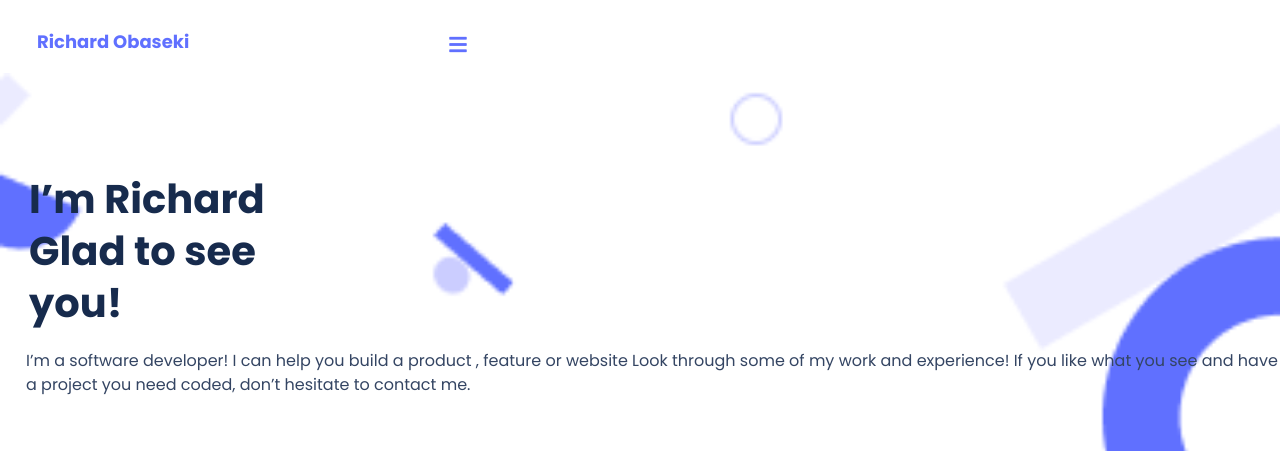
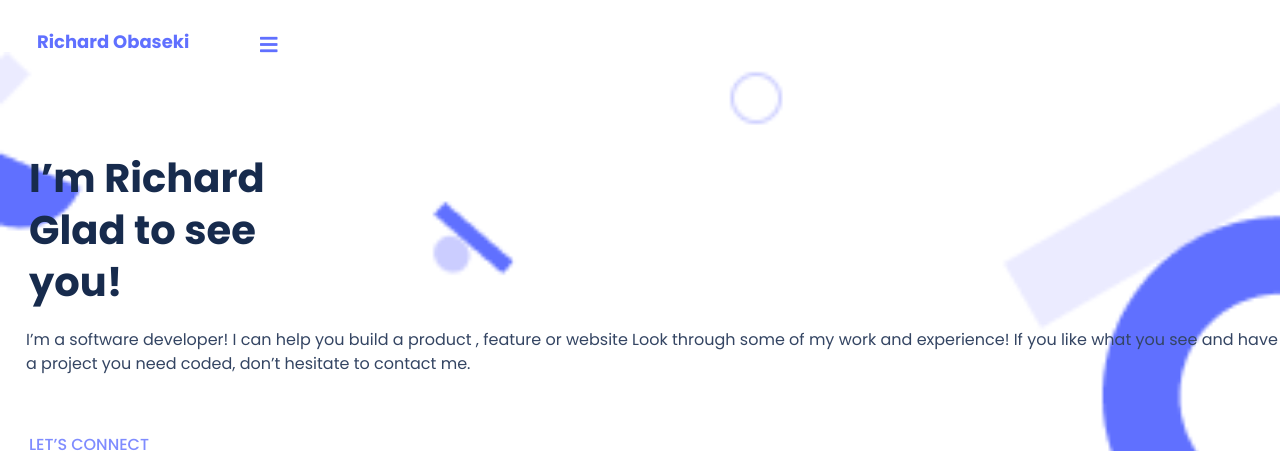
Before and after one commit to richy4dev/Personal-Portfolio, a website: page Index.html in a window 1280 px wide. Shown: the top 451 px of the page. Drawn offline with Linux system fonts and the light colour scheme.

Commit message:
Fix hamgurger position

```diff
--- a/style.css
+++ b/style.css
@@ -27,6 +27,10 @@ header {
 
 .my-logo {
   display: flex;
+left: 16.67%;
+right: 16.67%;
+top: 50%;
+bottom: 50%
 }
 
 .logo {
@@ -45,7 +49,8 @@ header {
   font-size: 20px;
   padding-bottom: 13px;
   padding-top: 10px;
-}
+  position: absolute
+  }
 
 .headline-wrap {
   background-image: url(Image/Background-image.png);
```
